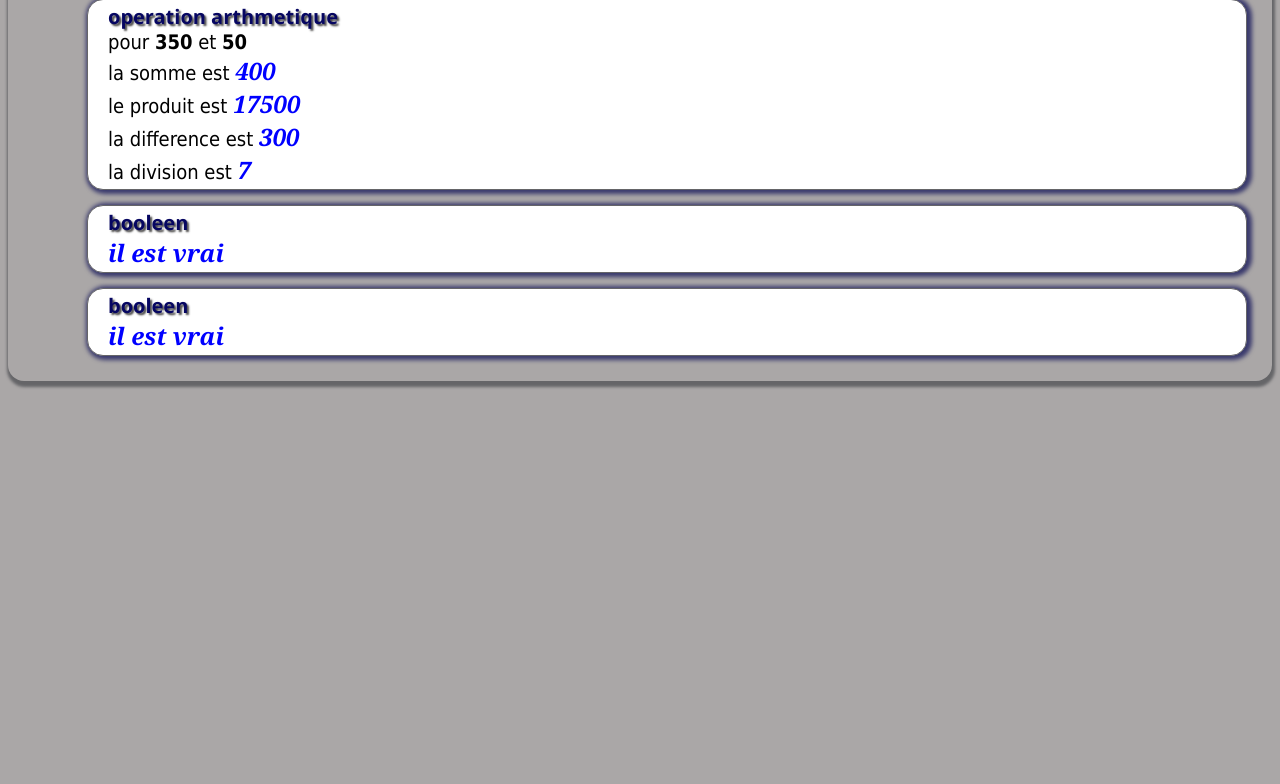
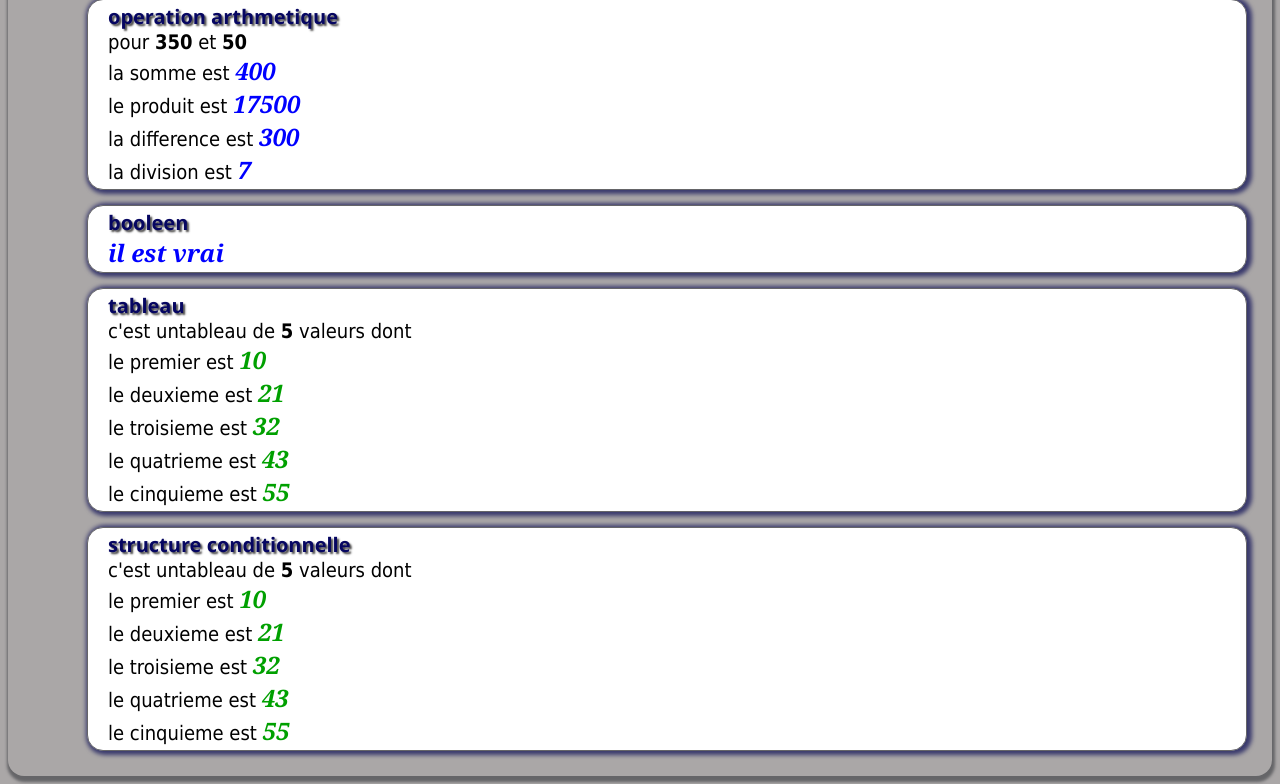
Before and after one commit to Abikwa/Devoir_oop_php_Alexandre, a PHP site: page / in a window 1280 px wide. Shown: the part 186-970 px from the top of the page. Before the commit the page ends 574 px from the top, so only its background shows below. Run offline with PHP 8.4, Linux system fonts and the light colour scheme.

Commit message:
structure conditionnelle

```diff
--- a/index.php
+++ b/index.php
@@ -47,14 +47,28 @@
                         echo "<span id='nom'><font color='blue'>il est faux</font></span>";
                 ?>
             </aside>
-            <aside class="answer"><!--  booleens-->
+            <aside class="answer"><!--  tableau-->
                 <?php
-                    echo "<span class='question'>booleen</span>";
-                    $val = TRUE;
-                    if ($val)
-                        echo " <span id='nom'><font color='blue'>il est vrai</font></span>";
-                    else
-                        echo "<span id='nom'><font color='blue'>il est faux</font></span>";
+                    echo "<span class='question'>tableau</span>";
+                    $table = array(10,21,32,43,55);
+                    echo "c'est untableau de  <b>5</b> valeurs dont <br>".
+                    "le premier est  <span id='nom'><font color='trail'>".$table[0]."</font></span><br>".
+                    "le deuxieme est  <span id='nom'><font color='trail'>".$table[1]."</font></span><br>".
+                    "le troisieme est  <span id='nom'><font color='trail'>".$table[2]."</font></span><br>".
+                    "le quatrieme est  <span id='nom'><font color='trail'>".$table[3]."</font></span><br>".
+                    "le cinquieme est  <span id='nom'><font color='trail'>".$table[4]."</font></span><br>";
+                ?>
+            </aside>
+            <aside class="answer"><!--  structure conditionnelle-->
+                <?php
+                    echo "<span class='question'>structure conditionnelle</span>";
+                    $table = array(10,21,32,43,55);
+                    echo "c'est untableau de  <b>5</b> valeurs dont <br>".
+                    "le premier est  <span id='nom'><font color='trail'>".$table[0]."</font></span><br>".
+                    "le deuxieme est  <span id='nom'><font color='trail'>".$table[1]."</font></span><br>".
+                    "le troisieme est  <span id='nom'><font color='trail'>".$table[2]."</font></span><br>".
+                    "le quatrieme est  <span id='nom'><font color='trail'>".$table[3]."</font></span><br>".
+                    "le cinquieme est  <span id='nom'><font color='trail'>".$table[4]."</font></span><br>";
                 ?>
             </aside>
         </article>
```
